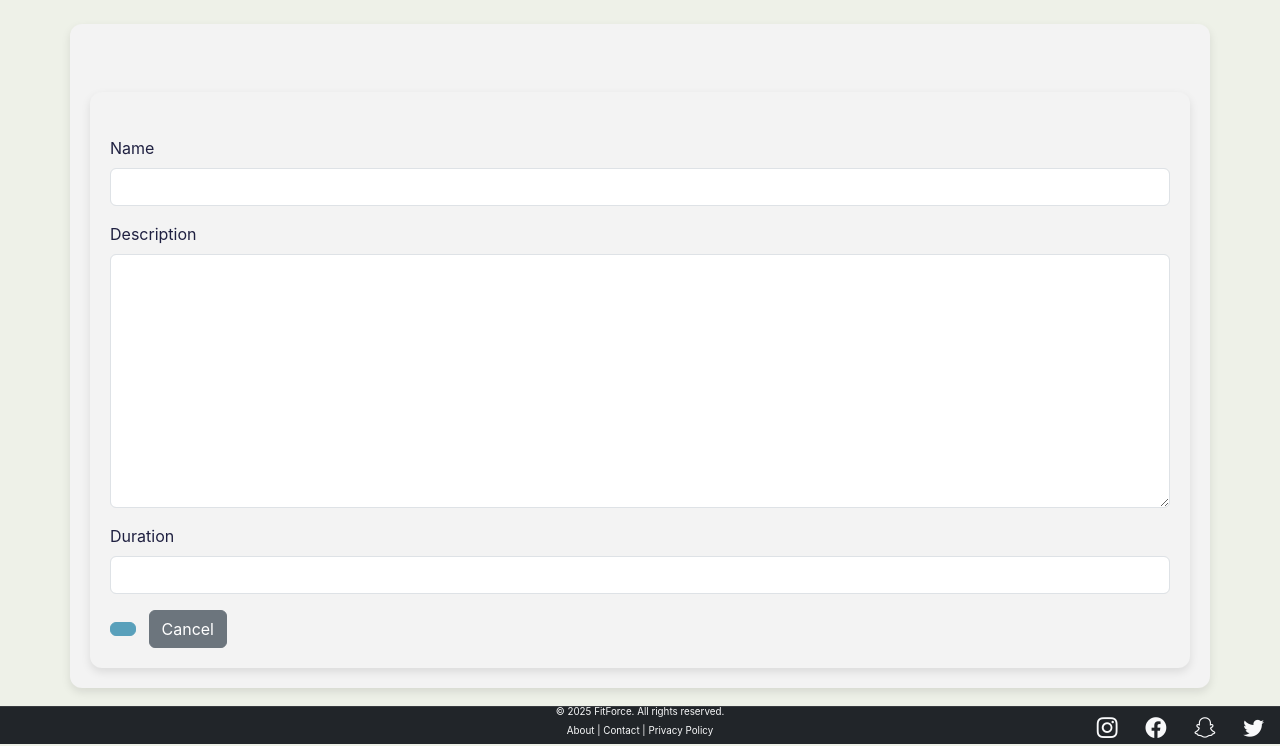
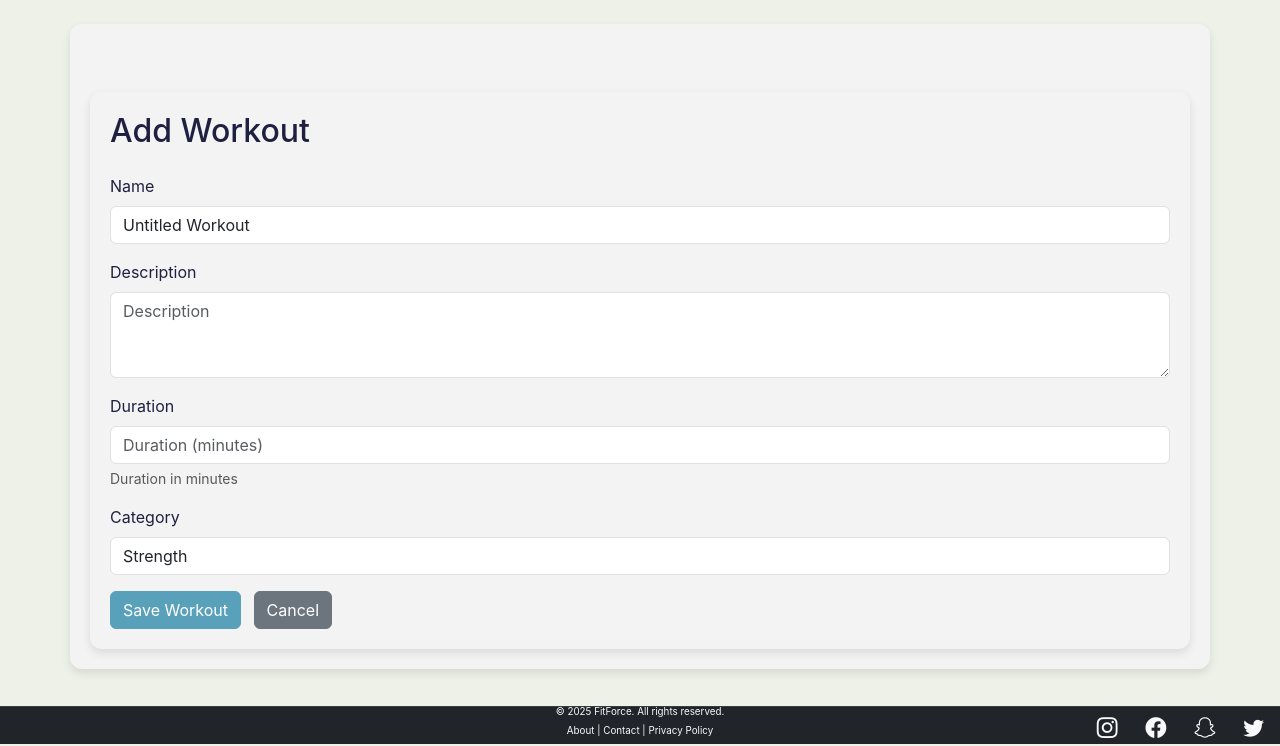
Before and after one commit to khalidmohamud20/FitForce, a Django app: page /workouts/add/ in a window 1280 px wide. Shown: the part 56-802 px from the top of the page. Run offline with Django 4.2, Linux system fonts and the light colour scheme; the visitor is signed in with stand-in values (Sample User, id 1).

Commit message:
add the the crude func

```diff
--- a/workouts/forms.py
+++ b/workouts/forms.py
@@ -1,53 +1,13 @@
 from django import forms
-from django.contrib.auth.forms import UserCreationForm
-from django.contrib.auth.models import User
 from .models import Workout
 
-# SignUpForm for user registration
-class SignUpForm(UserCreationForm):
-    email = forms.EmailField(
-        required=True,
-        widget=forms.EmailInput(attrs={
-            'class': 'form-control',
-            'placeholder': 'Email address'
-        })
-    )
-
-    class Meta:
-        model = User
-        fields = ("username", "email", "password1", "password2")
-
-    def __init__(self, *args, **kwargs):
-        super().__init__(*args, **kwargs)
-
-        self.fields['username'].widget.attrs.update({
-            'class': 'form-control',
-            'placeholder': 'Username'
-        })
-
-        self.fields['password1'].widget.attrs.update({
-            'class': 'form-control',
-            'placeholder': 'Password'
-        })
-
-        self.fields['password2'].widget.attrs.update({
-            'class': 'form-control',
-            'placeholder': 'Confirm password'
-        })
-
-        # Optional: remove help texts
-        for fieldname in ['username', 'email', 'password1', 'password2']:
-            self.fields[fieldname].help_text = None
-
-
-# WorkoutForm for managing workouts
 class WorkoutForm(forms.ModelForm):
     class Meta:
         model = Workout
-        fields = ['name', 'description', 'duration']
-
-    def __init__(self, *args, **kwargs):
-        super().__init__(*args, **kwargs)
-        # Customize widget styles
-        for fieldname in self.fields:
-            self.fields[fieldname].widget.attrs.update({'class': 'form-control'})
+        fields = ['name', 'description', 'duration', 'category']
+        widgets = {
+            'name': forms.TextInput(attrs={'class': 'form-control', 'placeholder': 'Workout Name'}),
+            'description': forms.Textarea(attrs={'class': 'form-control', 'rows': 3, 'placeholder': 'Description'}),
+            'duration': forms.NumberInput(attrs={'class': 'form-control', 'placeholder': 'Duration (minutes)'}),
+            'category': forms.Select(attrs={'class': 'form-control'}),
+        }
--- a/workouts/models.py
+++ b/workouts/models.py
@@ -1,31 +1,20 @@
 from django.db import models
 from django.contrib.auth.models import User
 
-class Exercise(models.Model):
-    name = models.CharField(max_length=100)  # Added name field
+class Workout(models.Model):
+    user = models.ForeignKey(User, on_delete=models.CASCADE)
+    name = models.CharField(max_length=255, default="Untitled Workout")
     description = models.TextField(blank=True)
-    difficulty = models.CharField(max_length=20, choices=[('beginner', 'Beginner'), ('intermediate', 'Intermediate'), ('advanced', 'Advanced')], default='beginner')
+    date = models.DateTimeField(auto_now_add=True)
+    duration = models.PositiveIntegerField(help_text="Duration in minutes")
+
+    CATEGORY_CHOICES = [
+        ('strength', 'Strength'),
+        ('cardio', 'Cardio'),
+        ('flexibility', 'Flexibility'),
+        ('endurance', 'Endurance'),
+    ]
+    category = models.CharField(max_length=20, choices=CATEGORY_CHOICES, default='strength')
 
     def __str__(self):
-        return self.name  # Return the exercise name
-
-
-class Workout(models.Model):
-    user = models.ForeignKey(User, on_delete=models.CASCADE)
-    name = models.CharField(max_length=100)
-    description = models.TextField(blank=True)
-    date = models.DateTimeField(auto_now_add=True)
-    duration = models.PositiveIntegerField()
-
-    def __str__(self):
-        return f"Workout: {self.name} by {self.user.username} on {self.date}"
-
-
-class WorkoutExercise(models.Model):
-    workout = models.ForeignKey(Workout, on_delete=models.CASCADE, related_name='workout_exercises')
-    exercise = models.ForeignKey(Exercise, on_delete=models.CASCADE)
-    sets = models.PositiveIntegerField(default=3)
-    reps = models.PositiveIntegerField(default=10)
-
-    def __str__(self):
-        return f"{self.exercise.name} in workout on {self.workout.date}"
+        return f"Workout: {self.name} by {self.user.username} on {self.date.strftime('%Y-%m-%d')}"
--- a/workouts/templates/base.html
+++ b/workouts/templates/base.html
@@ -107,7 +107,18 @@
           <button type="button" class="btn-close" data-bs-dismiss="modal"></button>
         </div>
         <div class="modal-body">
-            {{ form.as_p }}
+          <div class="mb-3">
+            <label for="id_username" class="form-label">Username</label>
+            <input type="text" name="username" class="form-control" id="id_username" required>
+          </div>
+          <div class="mb-3">
+            <label for="id_password1" class="form-label">Password</label>
+            <input type="password" name="password1" class="form-control" id="id_password1" required>
+          </div>
+          <div class="mb-3">
+            <label for="id_password2" class="form-label">Confirm Password</label>
+            <input type="password" name="password2" class="form-control" id="id_password2" required>
+          </div>
         </div>
         <div class="modal-footer">
           <button type="submit" class="btn btn-primary">Register</button>
--- a/workouts/templates/workouts/form.html
+++ b/workouts/templates/workouts/form.html
@@ -26,3 +26,25 @@
   </form>
 </div>
 {% endblock %}
+@login_required
+def workout_add(request):
+    if request.method == 'POST':
+        form = WorkoutForm(request.POST)
+        if form.is_valid():
+            workout = form.save(commit=False)
+            workout.user = request.user
+            if not workout.title:
+                workout.title = "Default Workout Title"
+            if not workout.description:
+                workout.description = "No description provided."
+            workout.save()
+            messages.success(request, 'Workout added successfully.')
+            return redirect('workouts:workout_list')
+    else:
+        form = WorkoutForm()
+
+    return render(request, 'workouts/form.html', {
+        'form': form,
+        'form_title': 'Add Workout',
+        'submit_text': 'Save Workout'
+    })
--- a/workouts/templates/workouts/workout_add.html
+++ b/workouts/templates/workouts/workout_add.html
@@ -1,7 +1,9 @@
 {% extends 'base.html' %}
 {% load static %}
 
-{% block title %}{{ form.instance.pk|yesno:"Edit Workout,Add Workout" }}{% endblock %}
+{% block title %}
+  {{ form.instance.pk|yesno:"Edit Workout,Add Workout" }}
+{% endblock %}
 
 {% block content %}
   <h2>{{ form.instance.pk|yesno:"Edit Workout,Add New Workout" }}</h2>
--- a/workouts/views.py
+++ b/workouts/views.py
@@ -1,12 +1,12 @@
 from django.shortcuts import render, redirect, get_object_or_404
 from django.contrib import messages
-from django.contrib.auth import authenticate, login, logout
+from django.contrib.auth import login, logout
 from django.contrib.auth.forms import AuthenticationForm, UserCreationForm
 from django.contrib.auth.decorators import login_required
 from .models import Workout
 from .forms import WorkoutForm
 
-# Home View: Shows login if not authenticated, otherwise redirect to workouts
+# Home View
 def home_view(request):
     if request.user.is_authenticated:
         return redirect('workouts:workout_list')
@@ -21,15 +21,14 @@
 
     return render(request, 'workouts/home.html', {'form': form})
 
-# Sign Up View: Handles modal signup form
+# Sign Up View
 def signup_view(request):
     if request.method == 'POST':
         form = UserCreationForm(request.POST)
         if form.is_valid():
             user = form.save()
             messages.success(request, "Account created successfully!")
-            # Auto login after sign-up
-            login(request, user)
+            login(request, user)  # Auto login after sign-up
             return redirect('workouts:workout_list')
         else:
             messages.error(request, "There was an error. Please correct the form.")
@@ -49,7 +48,7 @@
 # Workout List View
 @login_required
 def workout_list(request):
-    workouts = Workout.objects.all().order_by('-date')
+    workouts = Workout.objects.filter(user=request.user).order_by('-date')
     return render(request, 'workouts/workouts.html', {'workouts': workouts})
 
 # Add Workout View
@@ -58,31 +57,58 @@
     if request.method == 'POST':
         form = WorkoutForm(request.POST)
         if form.is_valid():
-            form.save()
+            workout = form.save(commit=False)
+            workout.user = request.user
+
+            # Fix for non-null 'name' field
+            if not workout.name:
+                workout.name = "Default Workout Name"
+            if not workout.description:
+                workout.description = "No description provided."
+
+            workout.save()
             messages.success(request, 'Workout added successfully.')
             return redirect('workouts:workout_list')
     else:
         form = WorkoutForm()
-    return render(request, 'workouts/form.html', {'form': form})
+
+    return render(request, 'workouts/form.html', {
+        'form': form,
+        'form_title': 'Add Workout',
+        'submit_text': 'Save Workout'
+    })
 
 # Edit Workout View
 @login_required
 def workout_edit(request, pk):
-    workout = get_object_or_404(Workout, pk=pk)
+    workout = get_object_or_404(Workout, pk=pk, user=request.user)
     if request.method == 'POST':
         form = WorkoutForm(request.POST, instance=workout)
         if form.is_valid():
-            form.save()
+            workout = form.save(commit=False)
+
+            # Fix for non-null 'name' field
+            if not workout.name:
+                workout.name = "Default Workout Name"
+            if not workout.description:
+                workout.description = "No description provided."
+
+            workout.save()
             messages.success(request, 'Workout updated successfully.')
             return redirect('workouts:workout_list')
     else:
         form = WorkoutForm(instance=workout)
-    return render(request, 'workouts/workout_form.html', {'form': form})
+
+    return render(request, 'workouts/form.html', {
+        'form': form,
+        'form_title': 'Edit Workout',
+        'submit_text': 'Update Workout'
+    })
 
 # Delete Workout View
 @login_required
 def workout_delete(request, pk):
-    workout = get_object_or_404(Workout, pk=pk)
+    workout = get_object_or_404(Workout, pk=pk, user=request.user)
     if request.method == 'POST':
         workout.delete()
         messages.success(request, 'Workout deleted successfully.')
```
Also changed, not shown: fitforce/settings.py (+19 -25 lines), requirements.txt (+4 -3 lines), workouts/admin.py (+1 -6 lines), workouts/templates/workouts/list.html (+11 -4 lines), workouts/migrations/0001_initial.py, workouts/migrations/0002_remove_exercise_name.py (deleted), workouts/migrations/0003_exercise_name.py (deleted), workouts/migrations/0004_auto_20250806_1529.py (deleted). Lines whose indentation alone changed are shown as unchanged.
